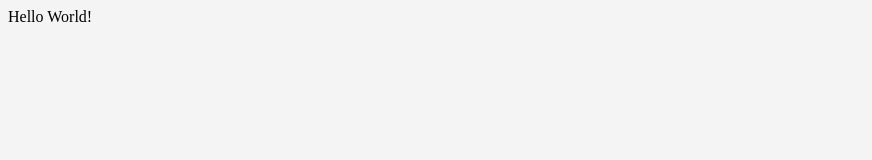
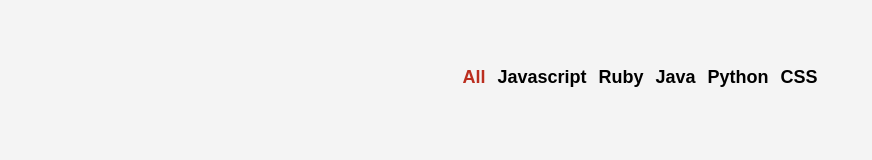
Before and after one commit to Vivek-raj/github-battle, a React app: page / in a window 1280 px wide. Shown: the whole page, without its empty margins (0-872 px from the left). Built offline with nearby package versions, Linux system fonts and the light colour scheme.

Commit message:
Popular Component

```diff
--- /dev/null
+++ b/app/components/Popular.js
@@ -0,0 +1,40 @@
+import React, { Component } from 'react';
+
+class Popular extends Component {
+    constructor(props) {
+        super(props)
+        this.state = {
+            selectedLanguage : 'All'
+        }
+        this.updateLanguage = this.updateLanguage.bind(this)
+    }
+
+    updateLanguage (language) {
+        this.setState({
+            selectedLanguage: language
+        })
+    }
+
+    render () {
+        const languages = ['All', 'Javascript', 'Ruby', 'Java', 'Python', 'CSS']
+
+        return (
+            <ul className='flex-center'>
+                {languages.map((l, index) => (
+                    <li key={index}>
+                        <button className='btn-clear nav-link'
+                        style={l === this.state.selectedLanguage ? {color:'rgb(187, 46, 31)'}:null}
+                        //onClick is function definition and not invocation
+                        onClick={() => this.updateLanguage(l)}
+                        >
+                            {l}
+                        </button>
+                    </li>
+                ))}
+            </ul>
+        )
+    }
+}
+
+
+export default Popular;
--- a/app/index.css
+++ b/app/index.css
@@ -1,3 +1,42 @@
+html, body, #app {
+    margin: 0;
+    height: 100%;
+    width: 100%;
+}
+
+
 body {
     background: #f4f4f4;
 }
+
+ul {
+    padding: 0;
+}
+
+li {
+    list-style-type: none;
+}
+
+.container {
+    max-width: 1200px;
+    margin: 0 auto;
+    padding: 50px;
+}
+
+.flex-center {
+    display: flex;
+    justify-content: center;
+    align-items: center;
+}
+
+.btn-clear {
+    border: none;
+    background: transparent;
+}
+
+.nav-link {
+    font-size: 18px;
+    font-weight: bold;
+    text-decoration: none;
+    color: inherit;
+}
--- a/app/index.js
+++ b/app/index.js
@@ -1,6 +1,9 @@
 import React from 'react';
 import ReactDOM from 'react-dom';
 import './index.css'
+
+import Popular from './components/Popular'
+
 
 // Component ->
 //      State
@@ -10,8 +13,8 @@ import './index.css'
 class App extends React.Component {
     render () {
         return (
-            <div>
-                Hello World!
+            <div className='container'>
+                <Popular />
             </div>
         )
     }
```
Also changed, not shown: app/index.html (+1 -0 lines).
